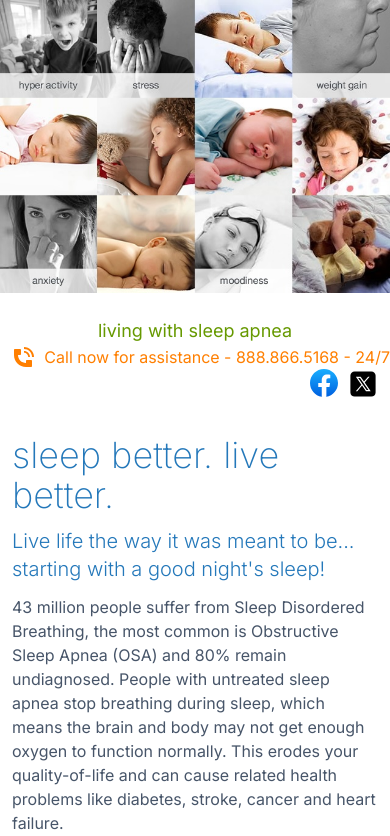
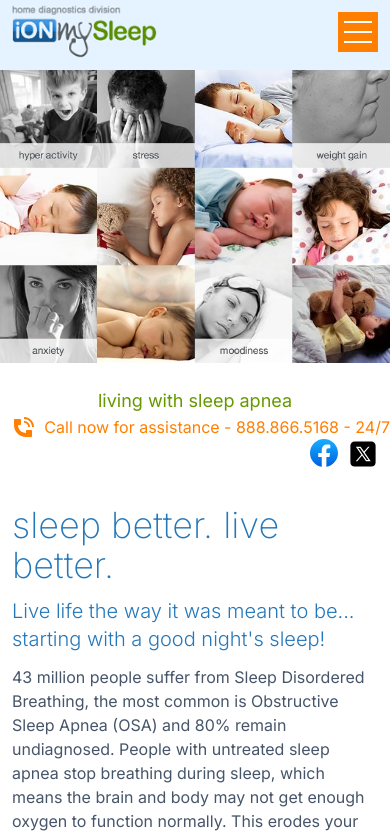
Before and after one commit to gehupierre/sleeptest-next, a Next.js app: page / in a window 390 px wide. Shown: the top 836 px of the page. Built offline with nearby package versions, Linux system fonts and the light colour scheme.

Commit message:
add hamburger menu for mobile

```diff
--- a/src/app/components/header.tsx
+++ b/src/app/components/header.tsx
@@ -4,7 +4,7 @@ import { MenuLogo } from "@components/menu/menu-logo";
 export function Header() {
   return (
     <header className="w-full">
-      <nav className="flex w-full bg-ion-bluelite px-36">
+      <nav className="flex md:px-36 w-full bg-ion-bluelite">
         <MenuLogo />
         <MenuItems />
       </nav>
--- /dev/null
+++ b/src/app/components/menu/hamburger-menu.tsx
@@ -0,0 +1,58 @@
+import { useState } from "react";
+import { motion } from "framer-motion";
+import { NavItem } from "@components/ui/nav/nav-item";
+
+export function HamburgerMenu({}) {
+  const [isExpanded, setIsExpanded] = useState<boolean>();
+  return (
+    <div className="relative text-right p-3">
+      <button
+        className="md:hidden h-10 w-10 bg-ion-orange"
+        onClick={() => {
+          setIsExpanded(!isExpanded);
+        }}
+      >
+        <span
+          className={`block h-0.5 w-7 mx-auto my-1 bg-white transition delay-150 ${
+            isExpanded ? "rotate-[-45deg] translate-y-[8px]" : ""
+          }`}
+        />
+        <span
+          className={`block h-0.5 w-7 mx-auto my-2 bg-white transition delay-150 ${
+            isExpanded ? "rotate-45 translate-y-[-2px]" : ""
+          }`}
+        />
+        <span
+          className={`block h-0.5 w-7 mx-auto my-1 bg-white transition-opacity delay-250 ease-in ${
+            isExpanded ? "opacity-0 mb-0" : ""
+          }`}
+        />
+        <span className="sr-only">Open main menu</span>
+      </button>
+      {isExpanded ? (
+        <motion.div
+          initial={{ opacity: 0, height: 0 }}
+          animate={{ opacity: 1, height: "auto" }}
+          transition={{
+            delay: 0.2,
+            type: "spring",
+            ease: "easeInOut",
+          }}
+          exit={{ opacity: 0, height: 0 }}
+          className="absolute w-60 right-2 bg-white p-2 pb-4"
+        >
+          <NavItem href="#step-1" label="living with sleep apnea" />
+          <NavItem href="#step-2" label="testing for sleep apnea" />
+          <NavItem href="#step-3" label="treating sleep apnea" />
+          <NavItem href="#step-4" label="stories and news" />
+          <NavItem href="#step-5" label="get diagnosed" />
+          <NavItem
+            href="#login"
+            label="Login"
+            className="text-ion-orange uppercase"
+          />
+        </motion.div>
+      ) : null}
+    </div>
+  );
+}
--- a/src/app/components/menu/menu-items.tsx
+++ b/src/app/components/menu/menu-items.tsx
@@ -7,14 +7,16 @@ import {
 import { NavItem } from "@components/ui/nav/nav-item";
 import { NavItemWithDropdown } from "@components/ui/nav/nav-item-with-dropdown";
 import { ArrowRightIcon } from "@components/ui/icons/arrow-right";
+import { HamburgerMenu } from "./hamburger-menu";
 
 type MenuWrapper = {
   children: React.ReactNode;
 };
 function MenuWrapper({ children }: MenuWrapper) {
   return (
-    <div className="w-full block flex-grow lg:flex lg:items-center lg:w-auto">
+    <div className="md:w-full block flex-grow lg:flex lg:items-center lg:w-auto">
       <div className="hidden md:flex justify-end lg:flex-grow">{children}</div>
+      <HamburgerMenu />
     </div>
   );
 }
@@ -22,7 +24,7 @@ function MenuWrapper({ children }: MenuWrapper) {
 export function MenuItems() {
   return (
     <MenuWrapper>
-      <NavItemWithDropdown label="about sleep apnea" href="#responsive-header">
+      <NavItemWithDropdown label="about sleep apnea" href="#">
         <NavDropDown>
           <NavDropDownListItem href="#step-1" label="living with sleep apnea" />
           <NavDropDownListItem href="#step-2" label="testing for sleep apnea" />
```
